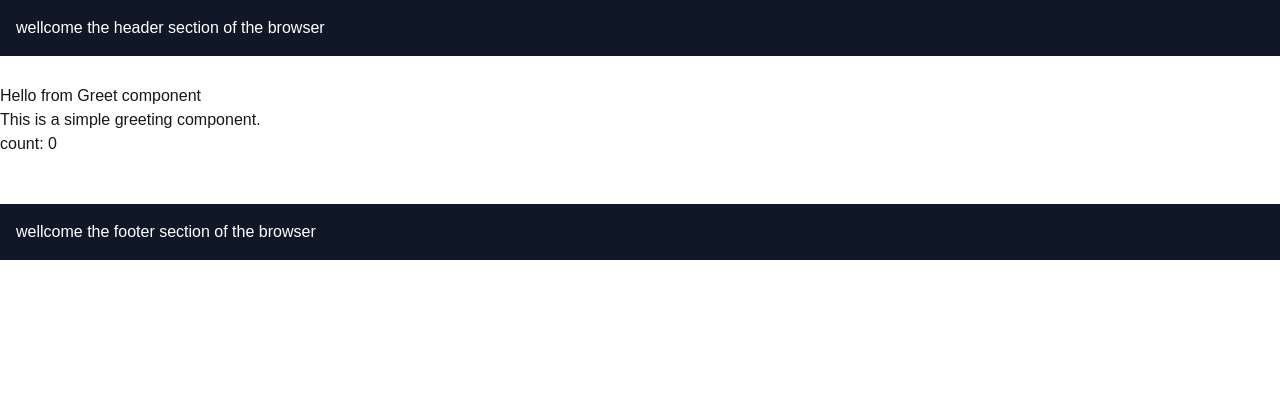
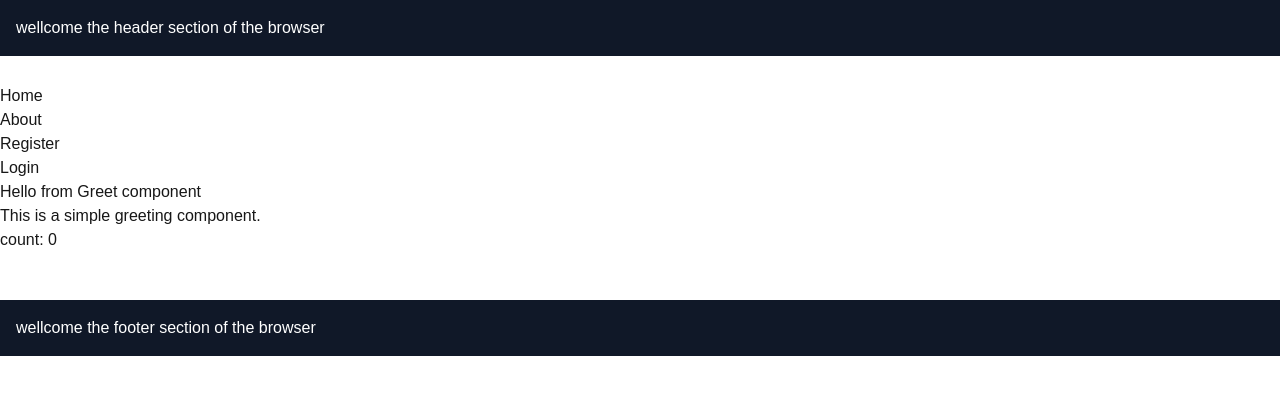
Before and after one commit to MogesBekele/nextjs, a Next.js app: page / in a window 1280 px wide. Shown: the top 394 px of the page. Built offline with nearby package versions, Linux system fonts and the light colour scheme.

Commit message:
added the navigation component on the main page

```diff
--- a/src/app/page.tsx
+++ b/src/app/page.tsx
@@ -1,15 +1,17 @@
-import React from 'react'
-import { Greet } from './components/greet'
-import Counter from './components/counter'
+import React from "react";
+import { Greet } from "./components/greet";
+import Counter from "./components/counter";
+import Navigation from "./components/navigation";
 
 const page = () => {
   return (
     <div>
+      <Navigation />
 
-      <Greet/>
-      <Counter/>
+      <Greet />
+      <Counter />
     </div>
-  )
-}
+  );
+};
 
-export default page
+export default page;
```
